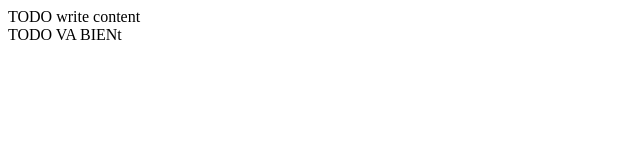
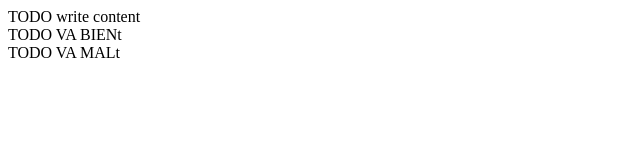
Before and after one commit to danicb/primer_Repositorio, a plain HTML site: page public_html/CSS/index.html in a window 1280 px wide. Shown: the whole page, without its empty margins (0-640 px from the left). Drawn offline with Linux system fonts and the light colour scheme.

Commit message:
index_v3

```diff
--- a/public_html/CSS/index.html
+++ b/public_html/CSS/index.html
@@ -20,5 +20,6 @@ and open the template in the editor.
   <body>
       <div>TODO write content</div>
        <div>TODO  VA BIENt</div>
+       <div>TODO  VA MALt</div>
   </body>
 </html>
```
